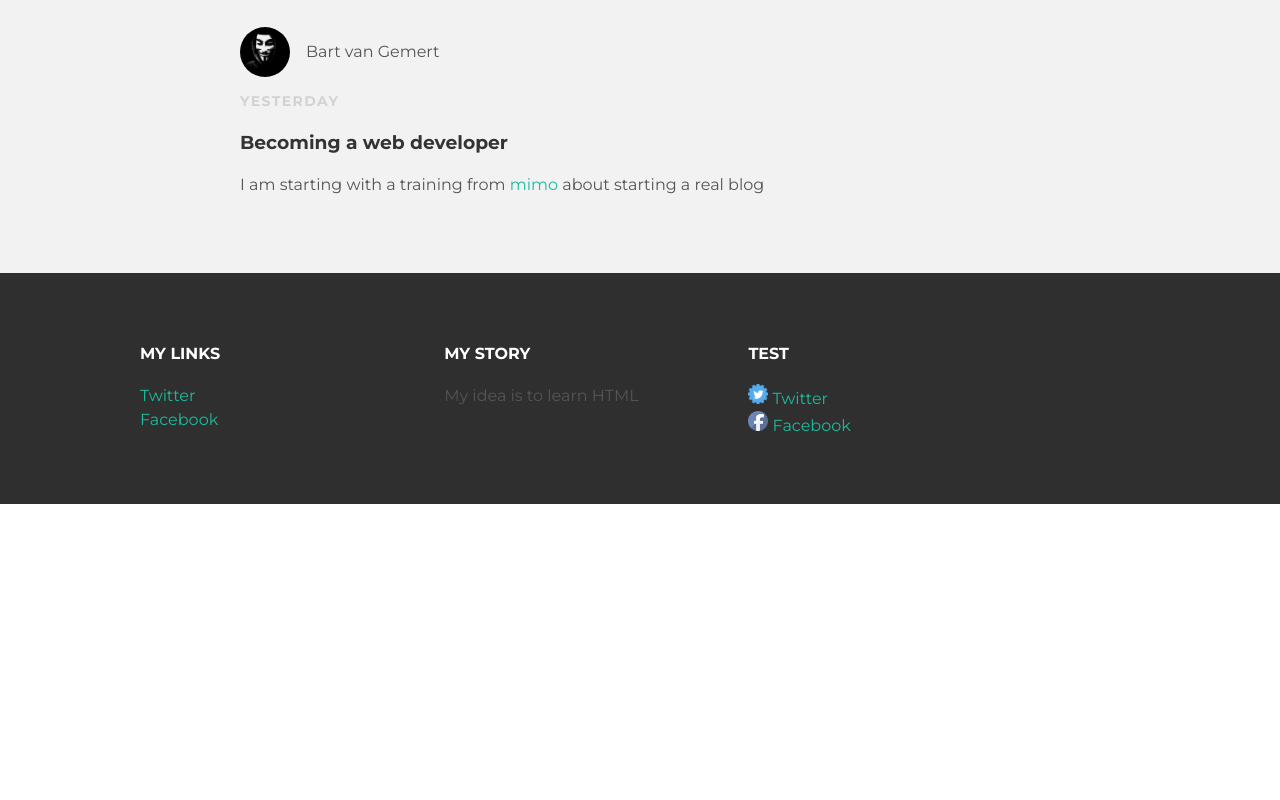
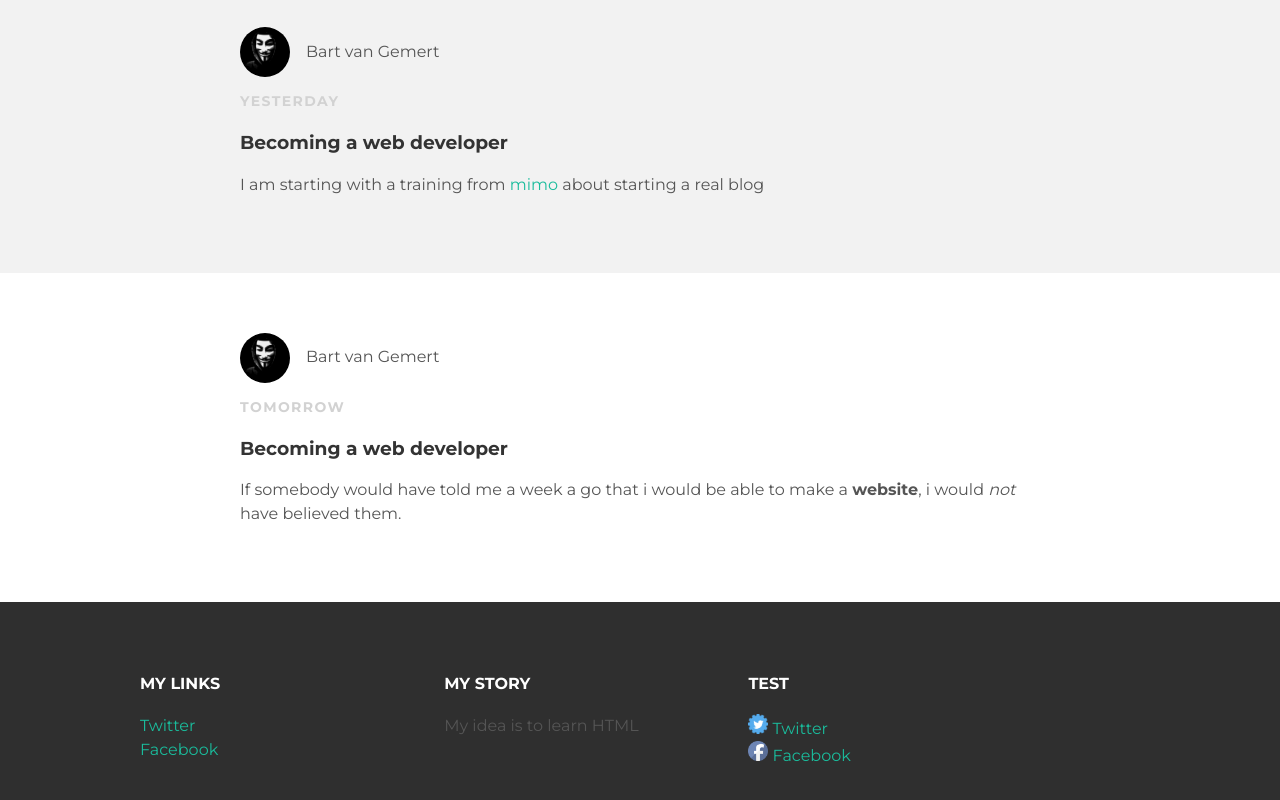
Before and after one commit to bartscript/bartscript.github.io, a plain HTML site: page index.html in a window 1280 px wide. Shown: the part 602-1402 px from the top of the page. Before the commit the page ends 1106 px from the top, so only its background shows below. Drawn offline with Linux system fonts and the light colour scheme.

Commit message:
Update index.html

```diff
--- a/index.html
+++ b/index.html
@@ -41,6 +41,18 @@
       </div>
       </div>
     </div>
+        <div class="post-container">
+      <div class="posts">
+        <div class="post-author">
+          <img src="me.png" ><span>Bart van Gemert</span>
+        </div>
+        <p class="post-date">Tomorrow</p>
+      <h3 class="post-title">Becoming a web developer</h3>
+      <div class="post-content">
+        <p>If somebody would have told me a week a go that i would be able to make a <strong>website</strong>, i would <em>not</em> have believed them.</p>
+      </div>
+      </div>
+    </div>
   </div>
   <div id="footer">
     <div class="container">
```
